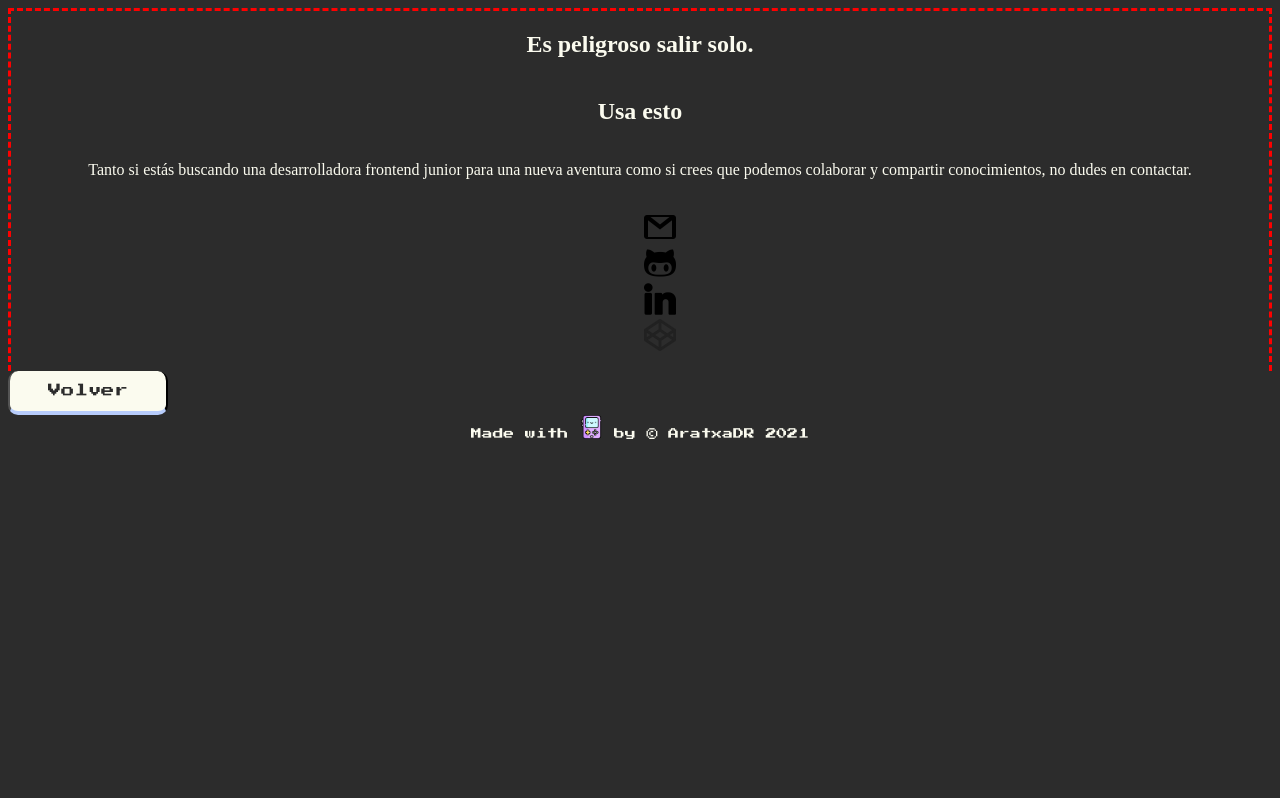
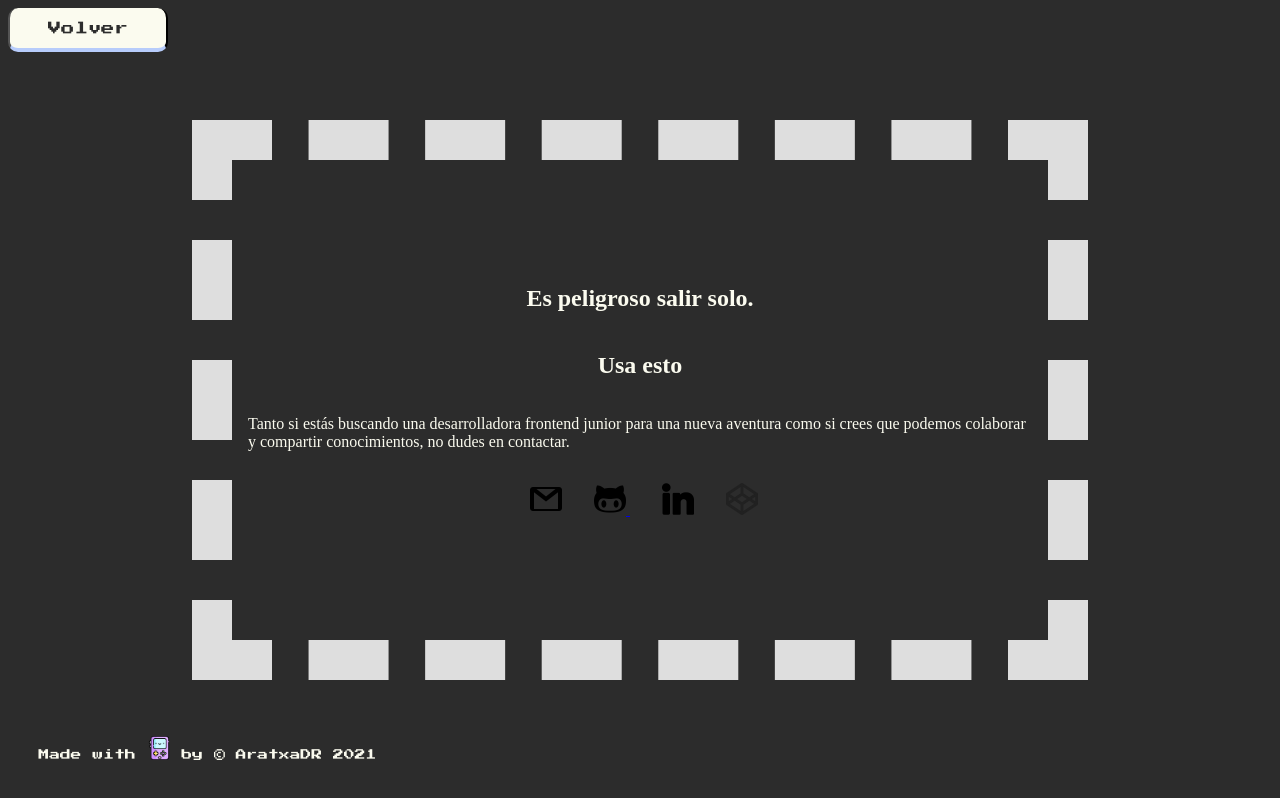
Before and after one commit to ArantxaDR/Portfolio, a React (Create React App) app: page /contact in a window 1280 px wide. Built offline with nearby package versions, Linux system fonts and the light colour scheme.

Commit message:
add border

```diff
--- a/src/components/AboutMe/Aboutme.tsx
+++ b/src/components/AboutMe/Aboutme.tsx
@@ -32,7 +32,7 @@ const Aboutme = () => {
       <div className="controls-container_btn">
         <div className="controls-container_btn__projects">
           <p className="controls-container_btn__projects___text">Proyectos</p>
-          <Link to="/contact">
+          <Link to="/projects">
             <button className="controls-container_btn__check"></button>
           </Link>
         </div>
--- a/src/components/Contact/_contact.scss
+++ b/src/components/Contact/_contact.scss
@@ -6,18 +6,24 @@
   justify-content: center;
   align-items: center;
   color: $colorprimary;
-  border-top: 3px dashed $colorred;
-  border-left: 3px dashed $colorred;
-  border-right: 3px dashed $colorred;
+  border: 2.5rem dashed $colorgrey;
+  padding: 1em;
+  width: 70%;
+  height: 70%;
+  top: 50%;
+  left: 50%;
+  position: absolute;
+  transform: translate(-50%, -50%);
+  &__contactList {
+    list-style: none;
+  }
+  &__contactListItem {
+    display: inline;
+    padding-right: 2em;
+  }
 }
-.section-container__contactList {
-  list-style: none;
-}
-.section-container__contactListItem {
-  color: $colorprimary;
-}
+
 .icon {
   width: 2rem;
   height: 2rem;
-  color: $colorprimary;
 }
--- a/src/components/Footer/_footer.scss
+++ b/src/components/Footer/_footer.scss
@@ -1,10 +1,14 @@
 @import "../../styles/variables";
 
 .footer {
+  position: absolute;
+  bottom: 3%;
+  left: 3%;
   text-align: center;
   color: $colorprimary;
   font-family: $fontprimary;
   font-size: small;
+  padding-bottom: 1rem;
   &-img {
     width: 1.5rem;
     height: 1.5rem;
--- a/src/components/Landing/Landing.tsx
+++ b/src/components/Landing/Landing.tsx
@@ -52,9 +52,9 @@ export default function Landing() {
     <>
       <div className="landing-container">
         <main className="landing-container-title">
-          <h1>{`${phrases[index].substring(0, subIndex)}${
+          <h2>{`${phrases[index].substring(0, subIndex)}${
             blink ? "|" : ""
-          }`}</h1>
+          }`}</h2>
         </main>
       </div>
       <div className="btn">
--- a/src/components/Landing/_landing.scss
+++ b/src/components/Landing/_landing.scss
@@ -4,13 +4,10 @@ body {
   background-color: $colorcuaternary;
 }
 .landing-container {
-  height: 16rem;
-  display: flex;
-  flex-direction: column;
-  justify-content: center;
-  align-items: center;
   font-family: $fontprimary;
   color: $colorprimary;
+  text-align: center;
+  padding-top: 15%;
 }
 .btn {
   display: flex;
```
